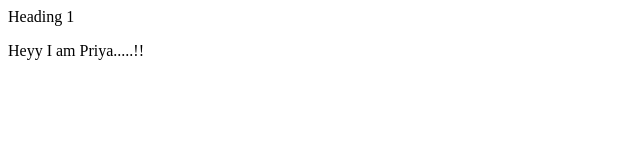
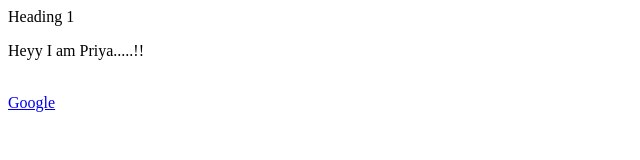
Before and after one commit to priyakothari98765/priyakothari98765.github.io, a plain HTML site: page new.html in a window 1280 px wide. Shown: the full height of the page, 0-640 px from the left. Drawn offline with Linux system fonts and the light colour scheme.

Commit message:
Secondary commit

```diff
--- a/new.html
+++ b/new.html
@@ -9,7 +9,10 @@
 		<p>
 			Heyy I am Priya.....!!
 		</p>
-
+		<br>
+		<a href = "http://www.google.com">
+Google
+		</a>
 	</body>
 </head>
 </html>
```
Also changed, not shown: img1.jpg (added).
